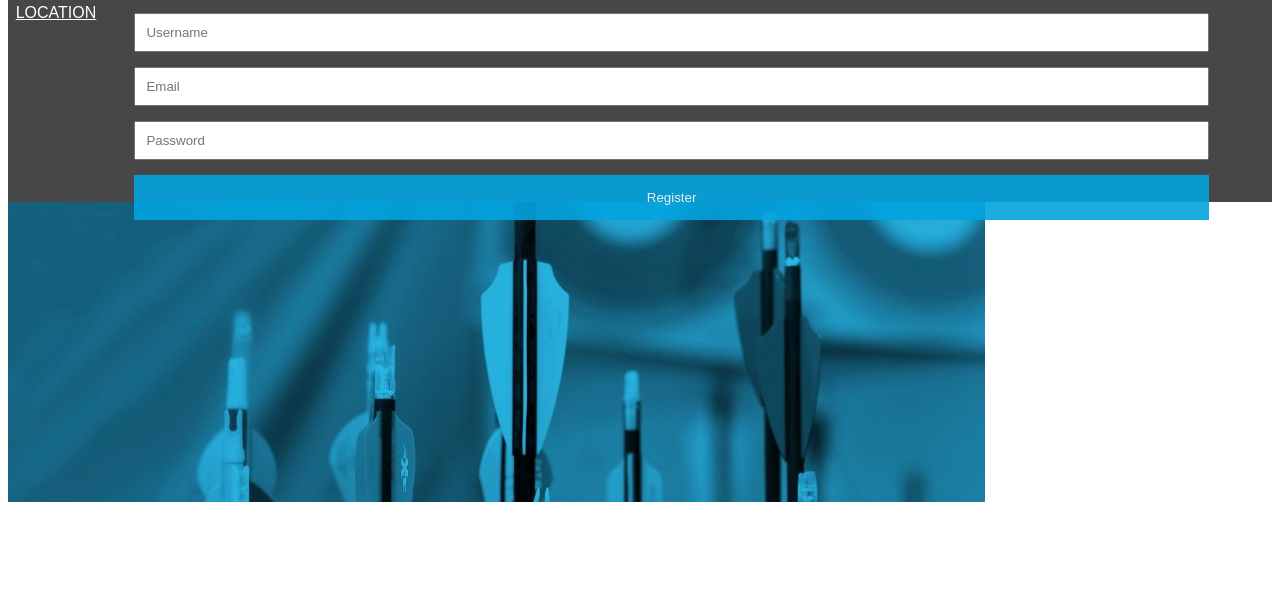
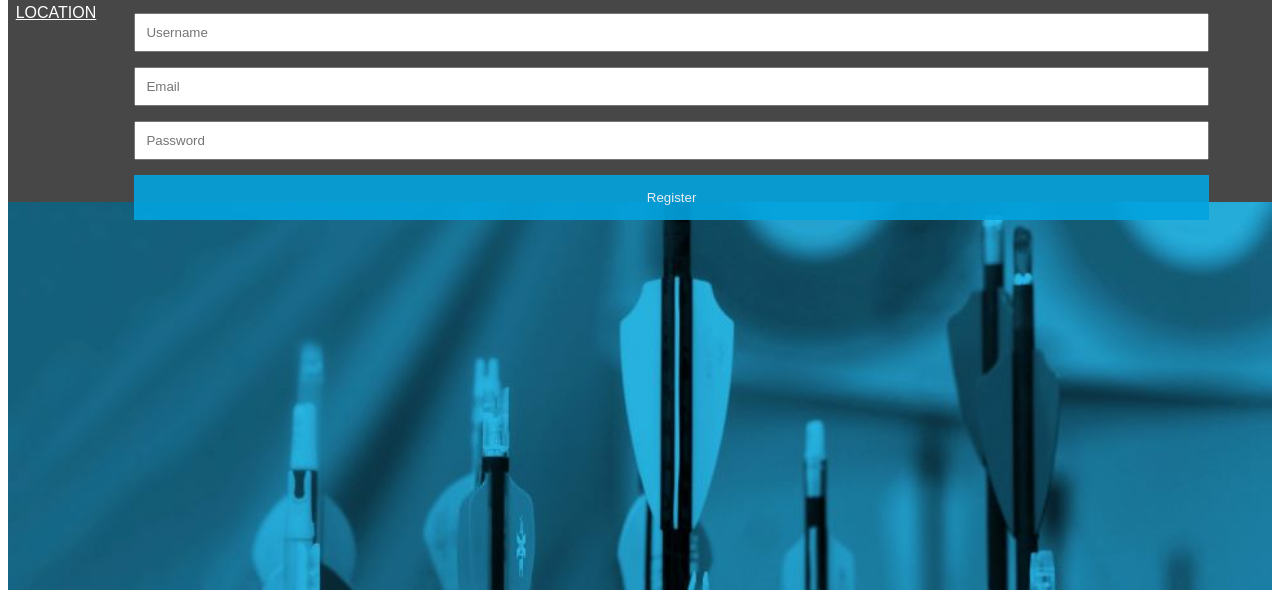
Before and after one commit to jilleegoat/archery, a plain HTML site: page location.html in a window 1280 px wide. Shown: the part 736-1338 px from the top of the page. Before the commit the page ends 1250 px from the top, so only its background shows below. Drawn offline with Linux system fonts and the light colour scheme.

Commit message:
Update location.html

```diff
--- a/location.html
+++ b/location.html
@@ -54,7 +54,7 @@
     </div>
       <div class="grid-item-5">
       <footer>
-        <img src="images/footerimage.jpg" alt="arrows">
+        <img src="images/footerimage.jpg" width="100%" alt="arrows">
         </footer>
       </div>
     </body>
```
